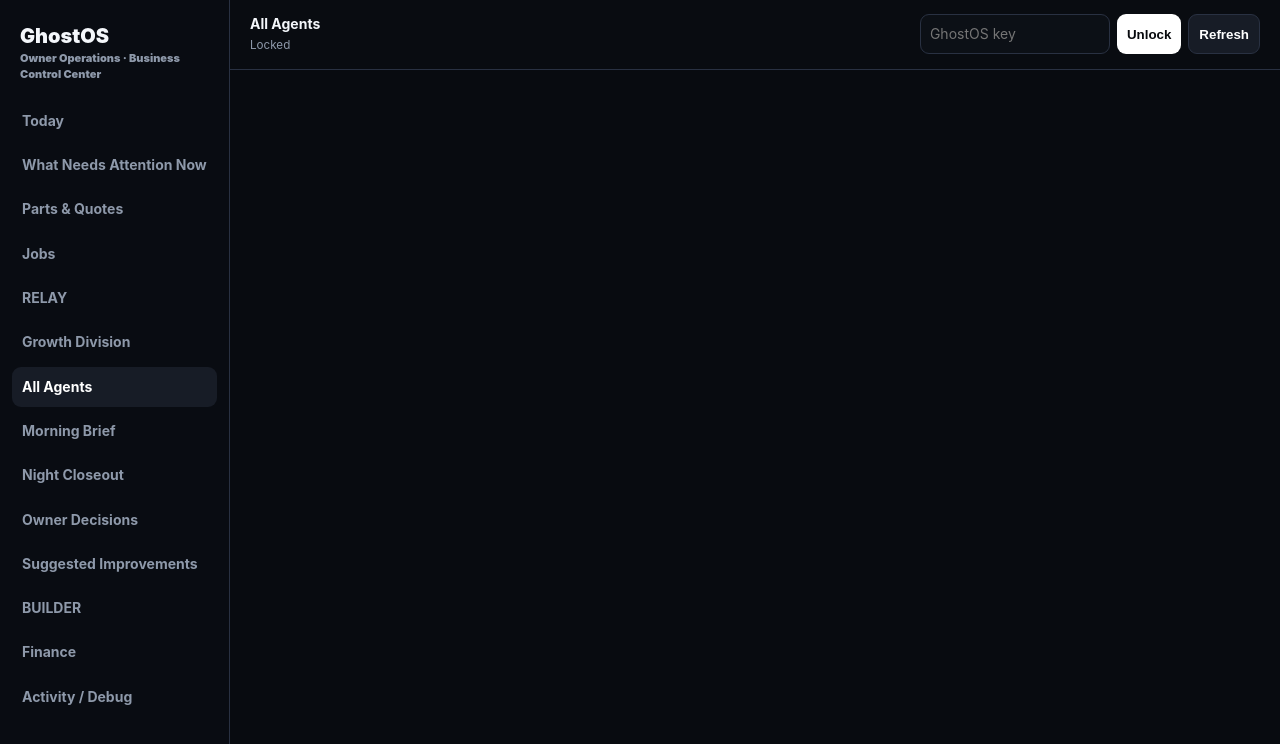
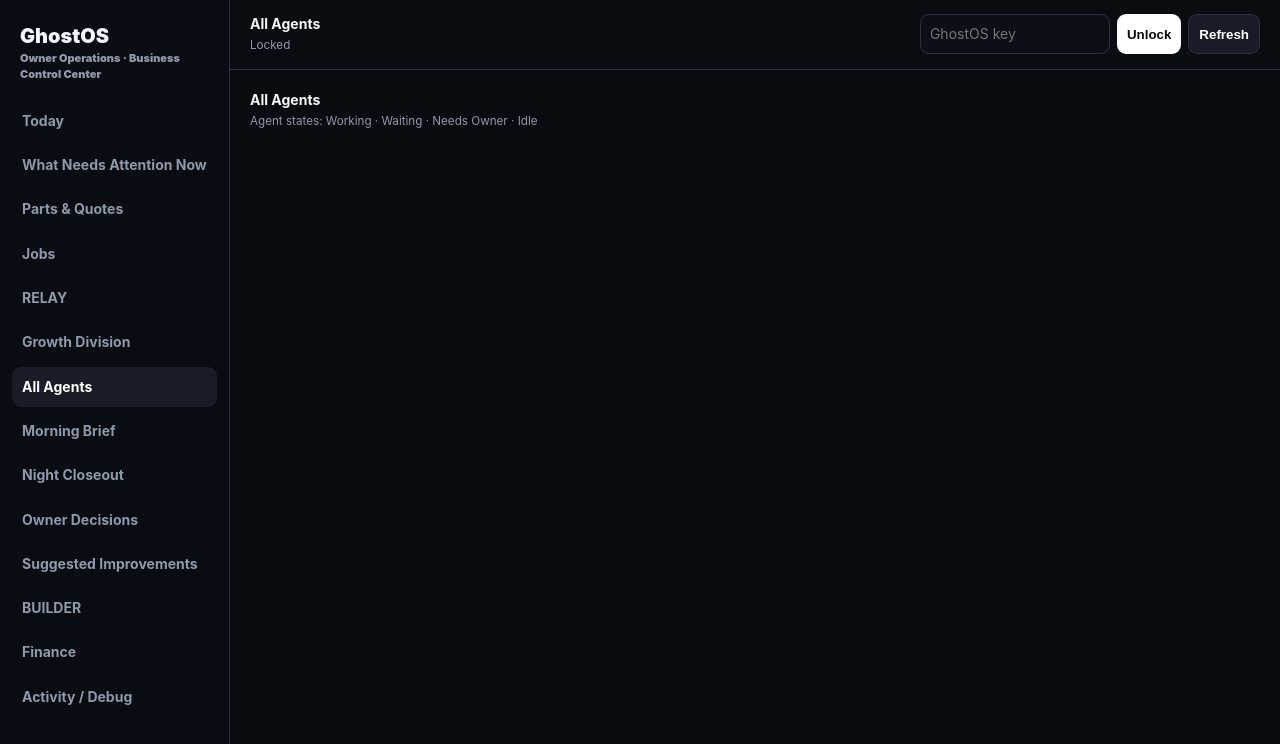
Before and after one commit to ghosttechsolutionsCHS/ghostos, a website: page public/dashboard.html in a window 1280 px wide. Both pictures are taken after a click on the button "All Agents". Shown: the top 744 px of the page. Drawn offline with Linux system fonts and the light colour scheme.

Commit message:
Expose complete agent status legend

```diff
--- a/public/dashboard.html
+++ b/public/dashboard.html
@@ -11,7 +11,7 @@
 <section class="view" id="view-jobs"><div class="card"><div class="scroll"><table><thead><tr><th>Customer / Device</th><th>Issue</th><th>Pipeline Stage</th><th>SUPPLY</th><th>Recommended Part</th><th>Quote</th><th>Profit / Margin</th></tr></thead><tbody id="jobs"></tbody></table></div></div></section>
 <section class="view" id="view-relay"><div class="card"><div class="sectionhead"><div><h2>RELAY Messages</h2><small>Draft → Edit → Copy Message → you send → Mark as Sent</small></div></div><div class="scroll"><table><thead><tr><th>Customer</th><th>Draft</th><th>Status</th></tr></thead><tbody id="messages"></tbody></table></div></div></section>
 <section class="view" id="view-growth"><div class="metrics" id="growthMetrics"></div><div class="section sourcecard" id="windsorStatus"></div><div class="section grid2"><div class="card"><h2>Channel Profitability</h2><div class="scroll"><table><thead><tr><th>Channel</th><th>Spend</th><th>Leads</th><th>Completed</th><th>Revenue</th><th>Gross Profit</th><th>CAC</th></tr></thead><tbody id="marketingTable"></tbody></table></div></div><div class="card"><h2>Campaign Metrics</h2><div class="scroll"><table><thead><tr><th>Campaign</th><th>Spend</th><th>Leads</th><th>Completed</th><th>Revenue</th><th>Profit After Spend</th></tr></thead><tbody id="campaignTable"></tbody></table></div></div></div><div class="section card"><h2>Growth Division Work</h2><div class="growth-work" id="growthWork"></div></div></section>
-<section class="view" id="view-agents"><div class="agents" id="agents"></div></section>
+<section class="view" id="view-agents"><div class="sectionhead"><div><h2>All Agents</h2><small>Agent states: Working · Waiting · Needs Owner · Idle</small></div></div><div class="agents" id="agents"></div></section>
 <section class="view" id="view-morning"><div class="card"><h2>Morning Company Brief</h2><div id="morningFull" class="brief"></div></div></section><section class="view" id="view-night"><div class="card"><h2>Night Closeout</h2><div id="nightFull" class="brief"></div></div></section>
 <section class="view" id="view-decisions"><div class="card"><h2>Owner Decisions</h2><div id="approvals"></div></div></section>
 <section class="view" id="view-suggestions"><div class="card"><div class="sectionhead"><div><h2>Suggested Improvements</h2><small>Ranked by Business impact + Engineering value + Suggestion Score</small></div><button class="action secondary" onclick="builderAction(null,'discover')">Run Improvement Scan</button></div><div id="suggestedList"></div></div></section>
@@ -21,7 +21,7 @@
 </main></div></div><script>
 const $=id=>document.getElementById(id),money=v=>v==null?'—':new Intl.NumberFormat('en-US',{style:'currency',currency:'USD',maximumFractionDigits:2}).format(Number(v||0)),pct=v=>v==null?'—':`${(Number(v)*100).toFixed(1)}%`;let secret=sessionStorage.getItem('ghostosKey')||'',state;$('key').value=secret;
 const roles={ATLAS:'General Manager',FORGE:'Paid Acquisition',ECHO:'Organic Social',SCOUT:'Free Acquisition',BEACON:'Website + SEO',RELAY:'Customer Drafting',SUPPLY:'Parts Intelligence',DISPATCH:'Scheduling',LEDGER:'Economics',HORIZON:'Growth',BUILDER:'Engineering'};
-function esc(v){return String(v??'').replace(/[&<>"']/g,m=>({'&':'&amp;','<':'&lt;','>':'&gt;','"':'&quot',"'":'&#39;'}[m]))}function metric(k,v){return `<div class="card metric"><div class="k">${esc(k)}</div><div class="v">${esc(v)}</div></div>`}function pill(v){return `<span class="pill ${esc(String(v||'').replace(/\s+/g,''))}">${esc(v||'—')}</span>`}function fmt(v){return v?new Date(v).toLocaleString():'—'}async function api(path,opt={}){const r=await fetch(path,{...opt,headers:{'content-type':'application/json','x-ghostos-secret':secret,...(opt.headers||{})}});const d=await r.json();if(!r.ok)throw new Error(d.error||d.reason||`HTTP ${r.status}`);return d}function post(action,extra={}){return{method:'POST',body:JSON.stringify({action,...extra})}}function activeSuggestions(d){const now=Date.now();return d.builderRequests.filter(r=>r.fields['Suggestion Source']==='BUILDER Autonomous'&&!['Done','Rejected'].includes(r.fields.Status)&&(!r.fields['Dismissed Until']||new Date(r.fields['Dismissed Until']).getTime()<=now))}
+function esc(v){return String(v??'').replace(/[&<>"']/g,m=>({'&':'&amp;','<':'&lt;','>':'&gt;','"':'&quot;',"'":'&#39;'}[m]))}function metric(k,v){return `<div class="card metric"><div class="k">${esc(k)}</div><div class="v">${esc(v)}</div></div>`}function pill(v){return `<span class="pill ${esc(String(v||'').replace(/\s+/g,''))}">${esc(v||'—')}</span>`}function fmt(v){return v?new Date(v).toLocaleString():'—'}async function api(path,opt={}){const r=await fetch(path,{...opt,headers:{'content-type':'application/json','x-ghostos-secret':secret,...(opt.headers||{})}});const d=await r.json();if(!r.ok)throw new Error(d.error||d.reason||`HTTP ${r.status}`);return d}function post(action,extra={}){return{method:'POST',body:JSON.stringify({action,...extra})}}function activeSuggestions(d){const now=Date.now();return d.builderRequests.filter(r=>r.fields['Suggestion Source']==='BUILDER Autonomous'&&!['Done','Rejected'].includes(r.fields.Status)&&(!r.fields['Dismissed Until']||new Date(r.fields['Dismissed Until']).getTime()<=now))}
 function partOptions(o){return o.parts.length?`<div class="partgrid">${o.parts.map(p=>`<div class="partoption ${p.recommended?'recommended':''}"><b>${esc(p.partName||p.partType||'Part')}</b>${p.recommended?' '+pill('Recommended'):''}<div><span class="label">Vendor</span><br>${esc(p.vendor||'UNKNOWN')}</div><div><span class="label">Quality / Tier</span><br>${esc(p.tier||'—')}</div><div><span class="label">Part Cost</span><br>${money(p.partCost)}</div><div><span class="label">Stock / Verification</span><br>${pill(p.researchStatus||'UNVERIFIED')} · ${esc(p.stockStatus||'UNKNOWN')}</div><div><span class="label">Shipping</span><br>${p.shipping!=null?money(p.shipping):esc(p.shippingInfo||'UNKNOWN')}</div><div><span class="label">Verification Timestamp / Verified At</span><br>${esc(fmt(p.verifiedAt))}</div>${p.vendorUrl?`<a target="_blank" rel="noopener" href="${esc(p.vendorUrl)}">Open verified source</a>`:''}</div>`).join('')}</div>`:'<div class="muted">No SUPPLY part results yet.</div>'}
 function pricingCard(o){const p=o.pricingCard||{};return p.ready?`<div class="pricing ready"><span class="label">Recommended Customer Quote / Recommended Quote</span><div class="pricebig">${money(p.total)}</div><div>Part ${money(p.partCost)} + labor ${money(p.laborPrice)} + parts billed ${money(p.partsPrice)} + fees ${money(p.otherFees)}</div><div><b>Expected gross profit ${money(p.grossProfit)} → margin ${pct(p.grossMargin)}</b></div></div>`:`<div class="pricing blocked"><span class="label">Pricing Status</span><div class="pricebig">QUOTE NOT READY</div><b>Missing evidence:</b><ul class="blockers">${(p.blockers||[]).map(x=>`<li>${esc(x)}</li>`).join('')}</ul></div>`}
 function renderPartsQuotes(d){const rows=(d.partsQuotes||[]).filter(o=>o.parts.length||o.pipelineStage==='Part Research'||o.quote);$('partsQuotes').innerHTML=rows.map(o=>`<div class="card partjob"><div class="sectionhead"><div><b>${esc(o.customer||o.jobName)}</b><br><small>${esc(o.device)} · ${esc(o.issue)}</small></div><div>${pill(o.pipelineStage)} ${pill(o.supplyStatus)}</div></div><div class="pipeline">${esc(o.pipelineSummary)}</div>${pricingCard(o)}${partOptions(o)}</div>`).join('')||'<div class="card muted">No repair jobs have parts or quote activity yet.</div>'}
```
